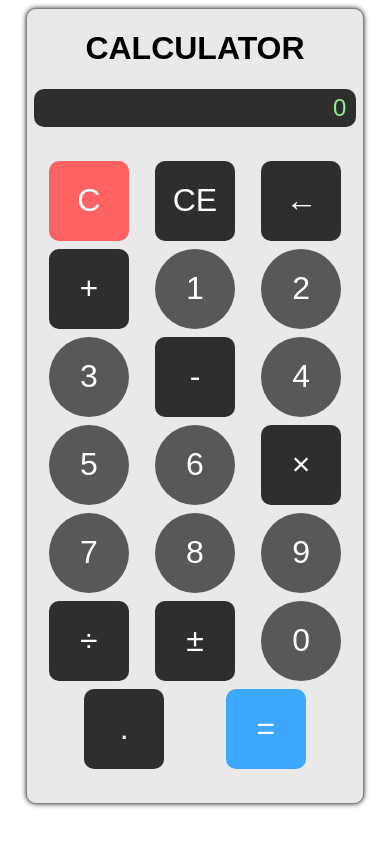
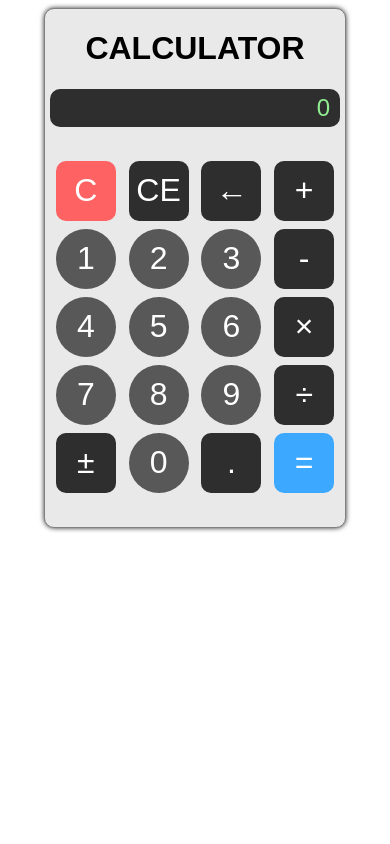
Before and after one commit to artofnext/calculator, a website: page index.html in a window 390 px wide. Drawn offline with nearby package versions, Linux system fonts and the light colour scheme; a web font is replaced by a local one.

Commit message:
small screens layout bugfix

```diff
--- a/css/styles.scss
+++ b/css/styles.scss
@@ -13,7 +13,9 @@ $color-text: white;
 $color-display: lightgreen;
 $color-display-background: $color-dark-background;
 
-$width: 360px;
+
+$width: 300px;
+$key-size: $width * 0.2;
 
 .body {
     font-family: Arial, Helvetica, sans-serif;
@@ -34,7 +36,7 @@ h1 {
 
 .container {
     max-width: $width;
-    width: 90%;
+    // width: 90%;
     margin: 0 auto;
     border: 1px solid $color-border;
     border-radius: $border-radius;
@@ -85,8 +87,10 @@ h1 {
     justify-content: center;
     align-content: center;
     box-sizing: border-box;
-    width: 80px;
-    height: 80px;
+    width: $key-size;
+    // width: 20%;
+    height: $key-size;
+    // height: 20%;
     // border: 1px solid $color-border;
     margin: 4px;
     border-radius: $border-radius;
```
Also changed, not shown: css/styles.css.
